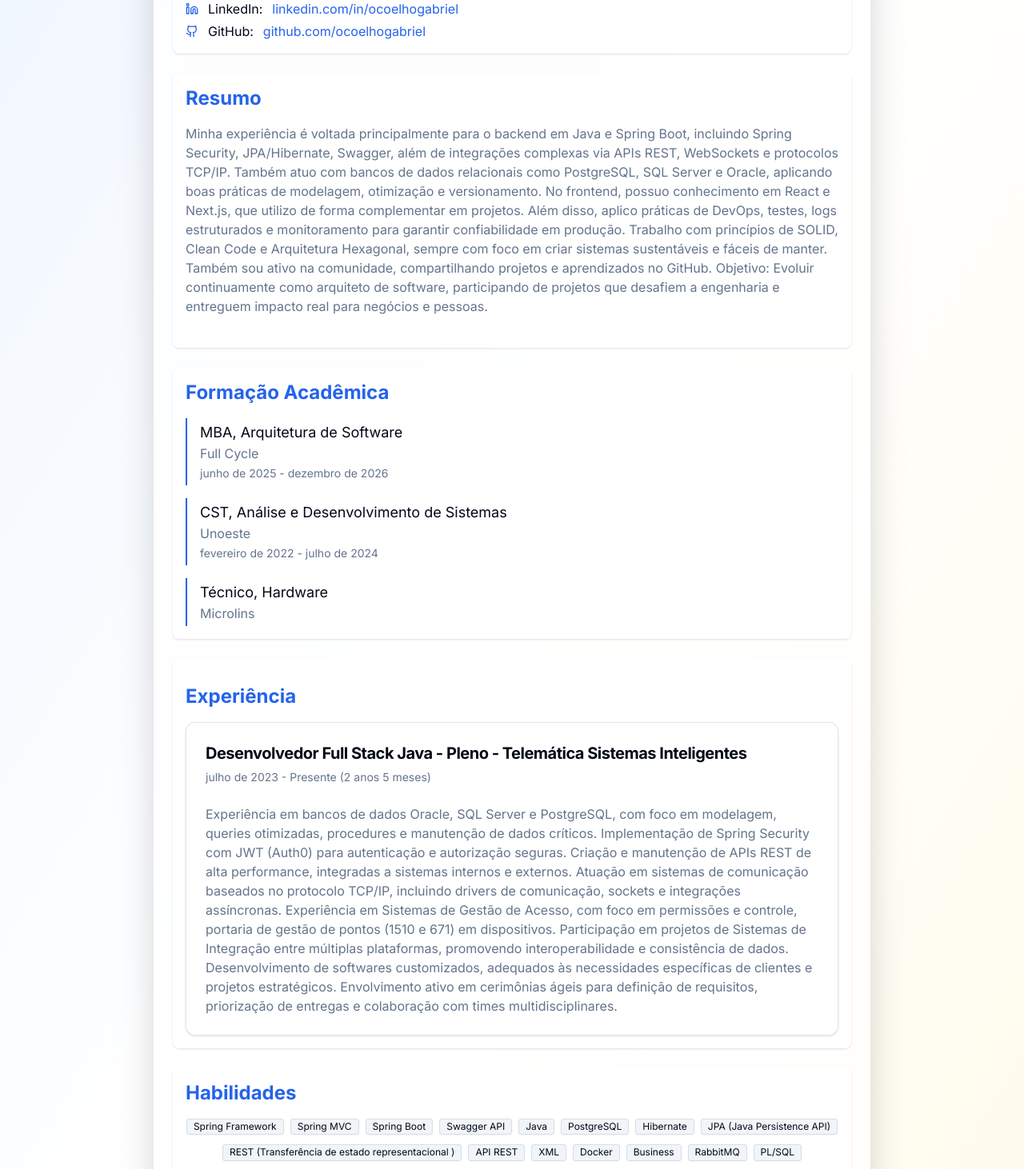
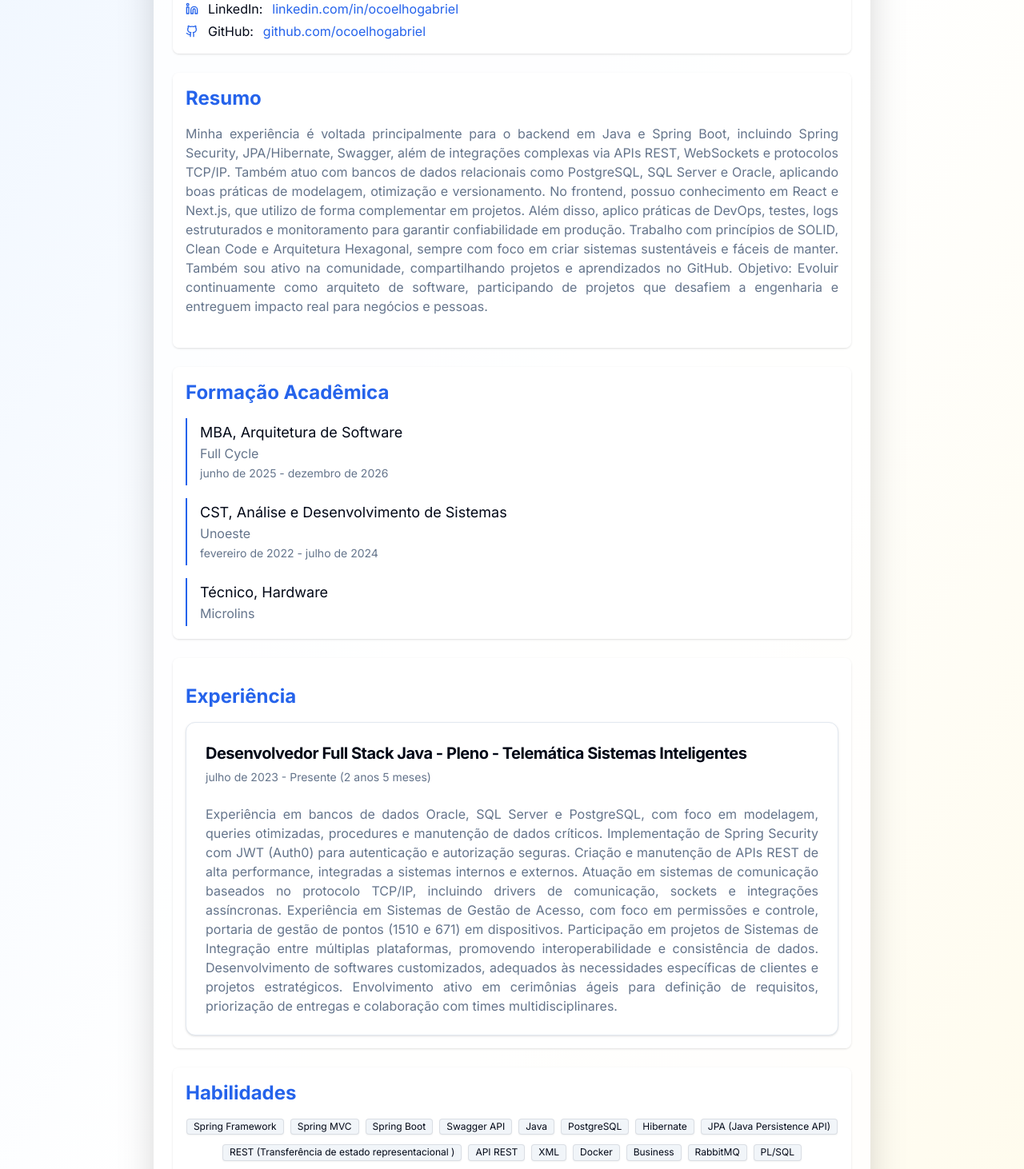
Before and after one commit to ocoelhogabriel/portifolio-vite, a React (Vite) app: page /resume in a window 1280 px wide. Shown: the part 334-1796 px from the top of the page at 80% size. Built offline with nearby package versions, Linux system fonts and the light colour scheme.

Commit message:
fix: Ajuste texto justificado em resumo

```diff
--- a/src/pages/Resume.tsx
+++ b/src/pages/Resume.tsx
@@ -110,7 +110,7 @@ export default function Resume() {
             <h2 className="text-2xl font-semibold mb-4 text-primary dark:text-blue-400 print:!text-black">
               Resumo
             </h2>
-            <p className="text-base md:text-base text-muted-foreground dark:text-gray-300 mb-6 print:!text-black">
+            <p className="text-base md:text-base text-muted-foreground dark:text-gray-300 mb-6 print:!text-black text-justify leading-relaxed">
               {cv.resumo}
             </p>
           </div>
@@ -160,7 +160,7 @@ export default function Resume() {
                     </span>
                   </CardHeader>
                   <CardContent>
-                    <p className="text-muted-foreground dark:text-gray-300 text-base print:!text-black">
+                    <p className="text-muted-foreground text-justify dark:text-gray-300 text-base print:!text-black">
                       {exp.descricao}
                     </p>
                   </CardContent>
```
